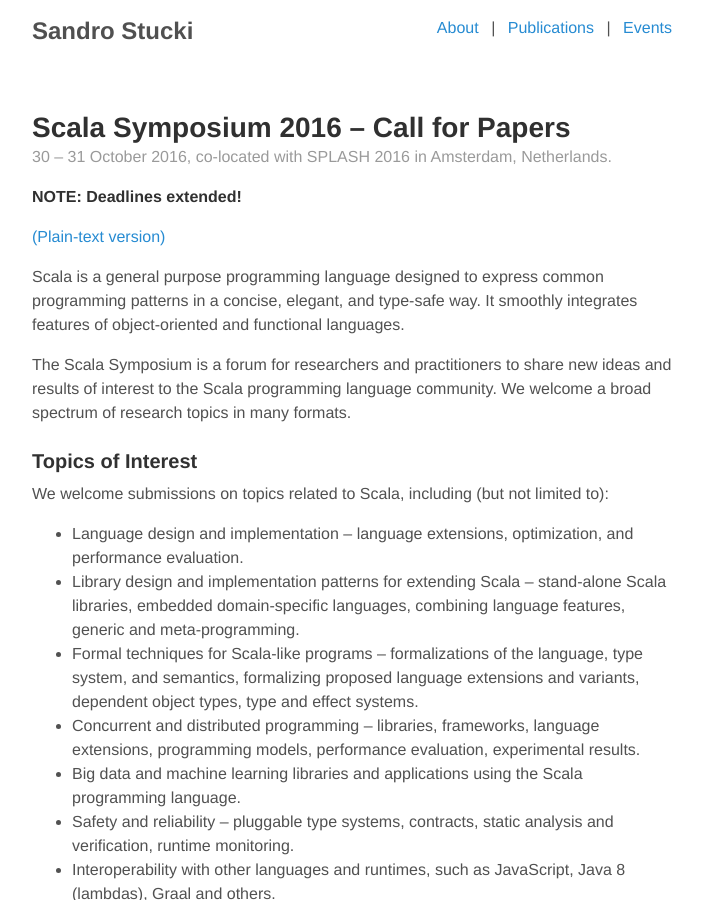
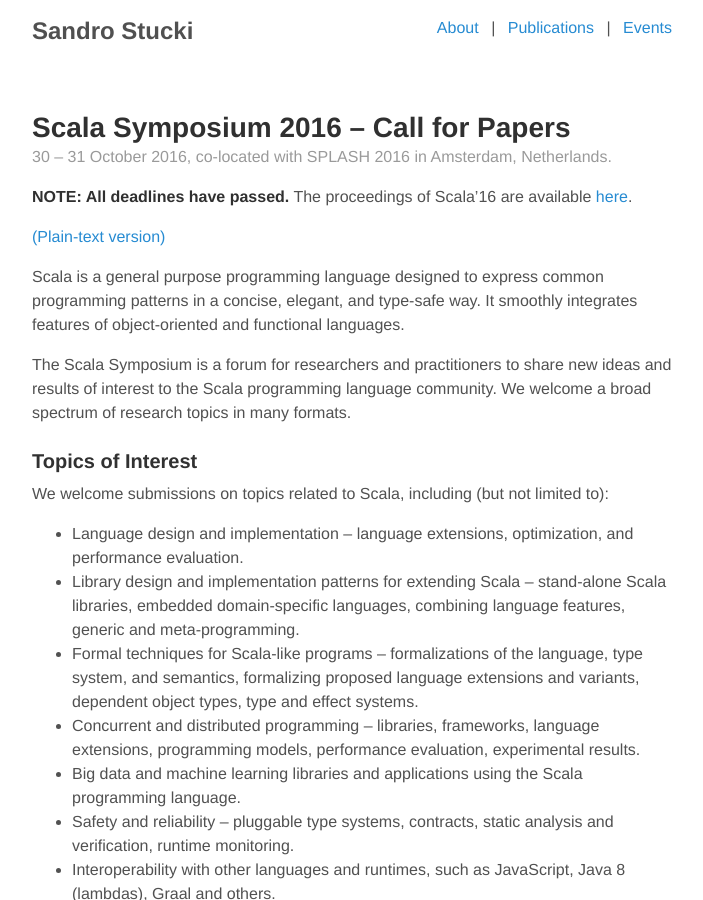
Before and after one commit to sstucki/sstucki.github.io, a Jekyll site: the page built from events/_posts/2016-05-23-scala16-cfp.md, in a window 1280 px wide and 900 px high. Shown: the whole window, without its empty margins (288-991 px from the left). Built offline with Jekyll 4.4.1, drawn with Linux system fonts in a browser that asks for light colours.

Commit message:
Add links to Scala'16 and '17 proceedings.

```diff
--- a/events/_posts/2016-05-23-scala16-cfp.md
+++ b/events/_posts/2016-05-23-scala16-cfp.md
@@ -10,9 +10,10 @@
   Symposium homepage: http://conf.researchr.org/track/scala-2016/scala-2016
   Submissions: https://scala16.hotcrp.com/
   SPLASH 2016: http://2016.splashcon.org/
+  Scala'16 proceedings: http://doi.acm.org/10.1145/2998392
 ---
 
-**NOTE: Deadlines extended!**
+**NOTE: All deadlines have passed.** The proceedings of Scala'16 are available [here](http://doi.acm.org/10.1145/2998392).
 
 [(Plain-text version)]({{ site.baseurl }}/public/plain/scala16-cfp.txt)
 
```
Also changed, not shown: events/_posts/2017-10-23-scala17.md (+2 -1 lines).
